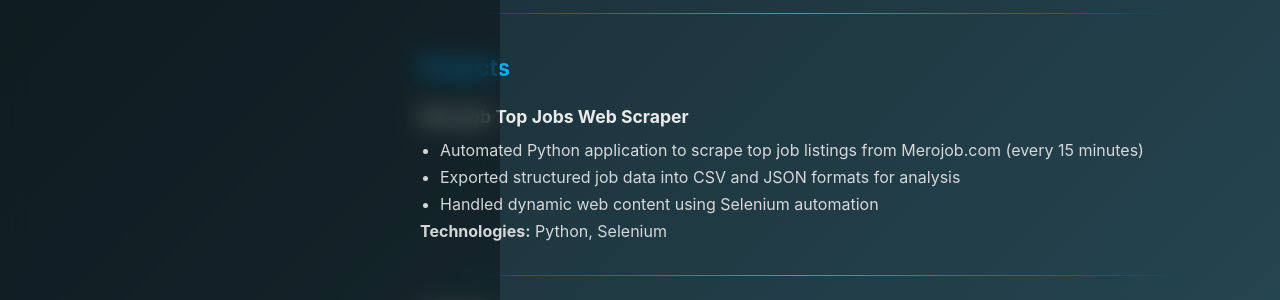
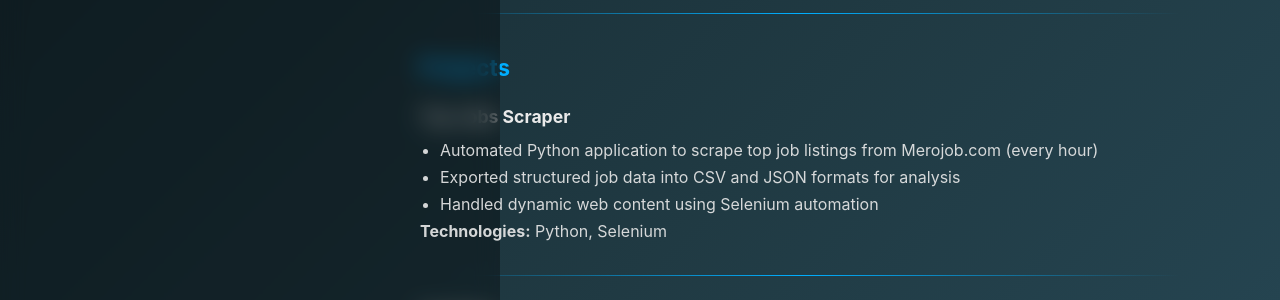
Before and after one commit to dpm24800/dpm24800, a Jekyll site: the page index.html, which Jekyll copies as it is, in a window 1280 px wide. Shown: the part 779-1079 px from the top of the page. Built offline with Jekyll 4.4.1, drawn with Linux system fonts in a browser that asks for light colours; nearby versions of some CDN libraries.

Commit message:
update projects

```diff
--- a/index.html
+++ b/index.html
@@ -70,9 +70,9 @@
 
             <hr />
             <h2 id="projects">Projects</h2>
-            <h3 id="merojob-top-jobs-web-scraper">Merojob Top Jobs Web Scraper</h3>
+            <h3 id="top-jobs-scraper">Top Jobs Scraper</h3>
             <ul>
-              <li>Automated Python application to scrape top job listings from Merojob.com (every 15 minutes)</li>
+              <li>Automated Python application to scrape top job listings from Merojob.com (every hour)</li>
               <li>Exported structured job data into CSV and JSON formats for analysis</li>
               <li>Handled dynamic web content using Selenium automation</li>
             </ul>
```
Also changed, not shown: README.md.
